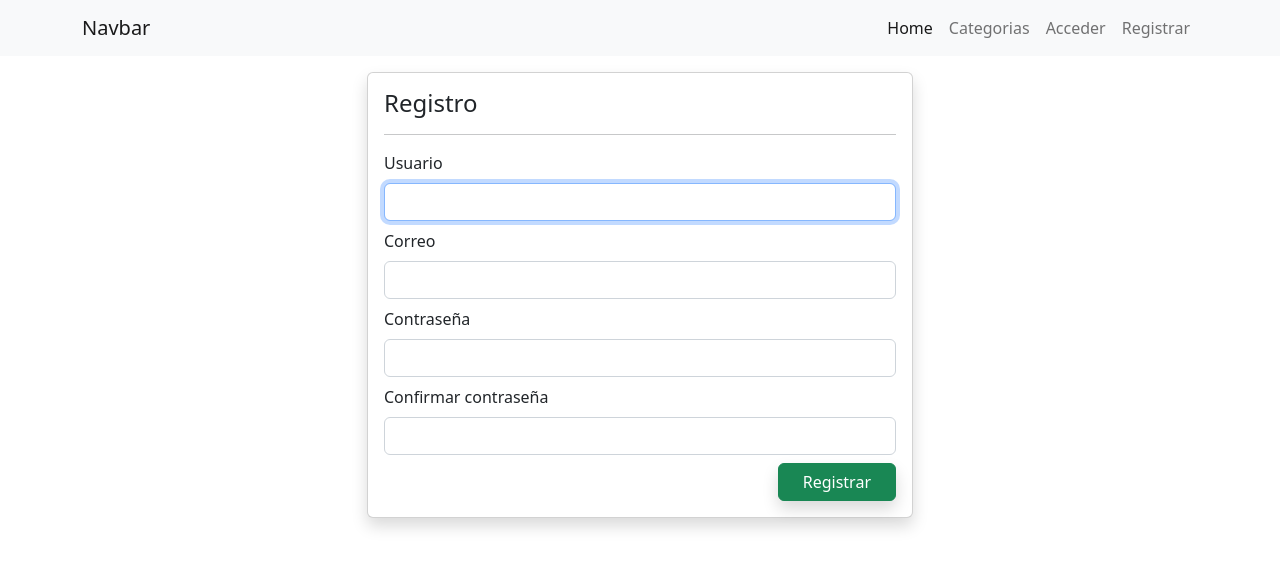
After one commit to vishowsky/Muebles, a Django app: page /registro/ in a window 1280 px wide. The commit adds this page. Shown: the top 568 px of the page. Run offline with Django 4.2, Linux system fonts and the light colour scheme.

Commit message:
logion y logout

```diff
--- a/muebles/settings.py
+++ b/muebles/settings.py
@@ -109,7 +109,7 @@ AUTH_PASSWORD_VALIDATORS = [
 # Internationalization
 # https://docs.djangoproject.com/en/4.1/topics/i18n/
 
-LANGUAGE_CODE = 'en-us'
+LANGUAGE_CODE = 'es-es'
 
 TIME_ZONE = 'UTC'
 
--- a/static/js/custom.js
+++ b/static/js/custom.js
@@ -25,7 +25,7 @@ $('.decrement-btn').click(function (e) {
     if(value > 1)
     {
         value--;
-        $(this).closest('.productoData').find('.cantidadInput').val(value);
+         $(this).closest('.productoData').find('.cantidadInput').val(value);
     }
 });
 });
--- /dev/null
+++ b/tienda/controller/authview.py
@@ -0,0 +1,40 @@
+
+from django.shortcuts import redirect, render
+from django.contrib import messages
+from django.contrib.auth import authenticate, login, logout
+from tienda.forms import customUserForm
+
+def registro(request):
+    form = customUserForm()
+    if request.method == 'POST':
+        form = customUserForm(request.POST)
+        if form.is_valid():
+            form.save()
+            messages.success(request, "Usuario creado correctamente")
+            return redirect('/login')
+    context = {'form':form}
+    return render(request, 'tienda/auth/registro.html', context)
+
+def loginpage(request):
+    if request.user.is_authenticated:
+        messages.warning(request, "ya te encuentras logeado :)")
+        return redirect('/')
+    else:
+        if request.method == "POST":
+            name = request.POST.get('username')
+            passwd = request.POST.get('password')
+            user = authenticate(request, username=name, password=passwd)
+            if user is not None:
+                login(request, user)
+                messages.success(request, "Inicio de sesion correto")
+                return redirect("/")
+            else:
+                messages.error(request, "usuario o contraseña incorrectas")
+                return redirect('/login')
+        return render(request, "tienda/auth/login.html")
+
+def logoutpage(request):
+    if request.user.is_authenticated:
+        logout(request)
+        messages.success(request,"Sesion cerrada correctamente")
+    return redirect("/")
--- /dev/null
+++ b/tienda/forms.py
@@ -0,0 +1,13 @@
+from django.contrib.auth.forms import UserCreationForm
+from .models import User
+from django import forms
+
+class customUserForm(UserCreationForm):
+    username = forms.CharField(widget=forms.TextInput(attrs={'class':'form-control my-2'}))
+    email = forms.CharField(widget=forms.TextInput(attrs={'class':'form-control my-2'}))
+    password1 = forms.CharField(widget=forms.PasswordInput(attrs={'class':'form-control my-2'}))
+    password2 = forms.CharField(widget=forms.PasswordInput(attrs={'class':'form-control my-2'}))
+
+    class Meta:
+        model = User
+        fields = ['username', 'email','password1','password2']
--- a/tienda/models.py
+++ b/tienda/models.py
@@ -1,5 +1,5 @@
 from django.db import models
-
+from django.contrib.auth.models import User
 import datetime
 import os
 # Create your models here.
--- /dev/null
+++ b/tienda/templates/tienda/auth/registro.html
@@ -0,0 +1,57 @@
+{% extends 'tienda/layouts/main.html' %}
+
+{% block content %}
+<div class="container">
+    <div class="row justify-content-center">
+        <div class="col-md-6">
+            <div class="">
+                <div class="card mt-3 shadow">
+                    <div class="card-body">
+                        <form action="" method="POST">
+                            {% csrf_token %}
+                            <div>
+                                <h4>Registro</h4>
+                            </div>
+                            <hr>
+                            <div class="form-group">
+                                <label for="">Usuario</label>
+                                {{ form.username }}
+                                {% if form.errors.username %}
+                                    <label class="text-danger">{{form.errors.username}} </label>
+                                {% endif %}
+                            </div>
+
+                            <div class="form-group">
+                                <label for="">Correo</label>
+                                {{ form.email }}
+                                {% if form.errors.email %}
+                                    <label class="text-danger">{{form.errors.email}} </label>
+                                {% endif %}
+                            </div>
+
+                            <div class="form-group">
+                                <label for="">Contraseña</label>
+                                {{ form.password1 }}
+                                {% if form.errors.password1 %}
+                                        <label class="text-danger">{{form.errors.password1}} </label>
+                                {% endif %}
+                            </div>
+                            <div class="form-group">
+                                <label for="">Confirmar contraseña</label>
+                                {{ form.password2 }}
+                                {% if form.errors.password2 %}
+                                        <label class="text-danger">{{form.errors.password2}} </label>
+                                {% endif %}
+                            </div>
+                            <button type="submit" class="btn float-end shadow btn-success px-4">Registrar</button>
+                        </form>
+                    </div>
+                </div>
+            </div>
+        </div>
+
+    </div>
+</div>
+
+
+{% endblock content %}
--- a/tienda/templates/tienda/inc/navbar.html
+++ b/tienda/templates/tienda/inc/navbar.html
@@ -7,17 +7,36 @@
       <div class="collapse navbar-collapse" id="navbarNav">
         <ul class="navbar-nav ms-auto">
           <li class="nav-item">
-            <a class="nav-link active" aria-current="page" href="url 'home'">Home</a>
+            <a class="nav-link active" aria-current="page" href="{% url 'home' %}">Home</a>
           </li>
           <li class="nav-item">
             <a class="nav-link" href="{% url 'categorias' %}">Categorias</a>
           </li>
+
+          {% if request.user.is_authenticated %}
+          <li class="nav-item dropdown">
+            <a class="nav-link dropdown-toggle" href="#" role="button" data-bs-toggle="dropdown" aria-expanded="false">
+              {{request.user}}
+            </a>
+            <ul class="dropdown-menu">
+              <li><a class="dropdown-item" href="#">Action</a></li>
+              <li><a class="dropdown-item" href="#">Another action</a></li>
+              <li><hr class="dropdown-divider"></li>
+              <li><a class="dropdown-item" href="{% url 'logout'%}">Cerrar sesion</a></li>
+            </ul>
+          </li>
+
+
+
+
+          {% else %}
           <li class="nav-item">
-            <a class="nav-link" href="#">Pricing</a>
+            <a class="nav-link" href="{% url 'loginpage'%}">Acceder</a>
           </li>
           <li class="nav-item">
-            <a class="nav-link disabled">Disabled</a>
+            <a class="nav-link" href="{% url 'registro'%}">Registrar</a>
           </li>
+          {% endif %}
         </ul>
       </div>
     </div>
--- a/tienda/urls.py
+++ b/tienda/urls.py
@@ -1,5 +1,7 @@
 from django.urls import path
 from . import views
+
+from tienda.controller import authview
 
 
 urlpatterns = [
@@ -7,4 +9,8 @@ urlpatterns = [
     path('categorias', views.categorias, name='categorias'),
     path('categorias/<str:slug>', views.categoriasview, name="categoriasview"),
     path('categorias/<str:categoriaSlug>/<str:productoSlug>', views.productosview, name="productosview"),
+
+    path('registro/', authview.registro, name="registro"),
+    path('login/', authview.loginpage, name="loginpage"),
+    path('logout/', authview.logoutpage, name="logout"),
 ]
```
Also changed, not shown: tienda/templates/tienda/auth/login.html (added, +38 -0 lines).
